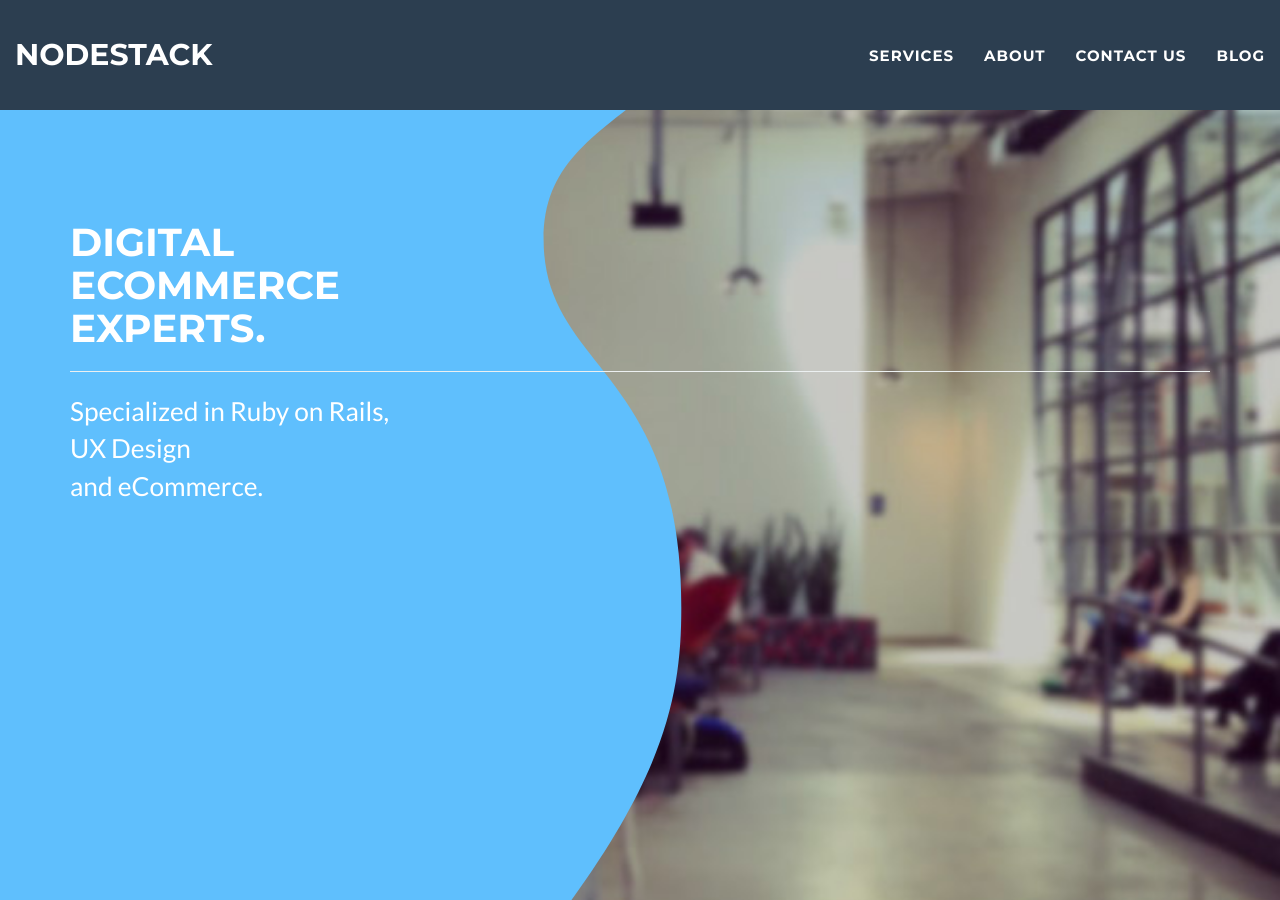
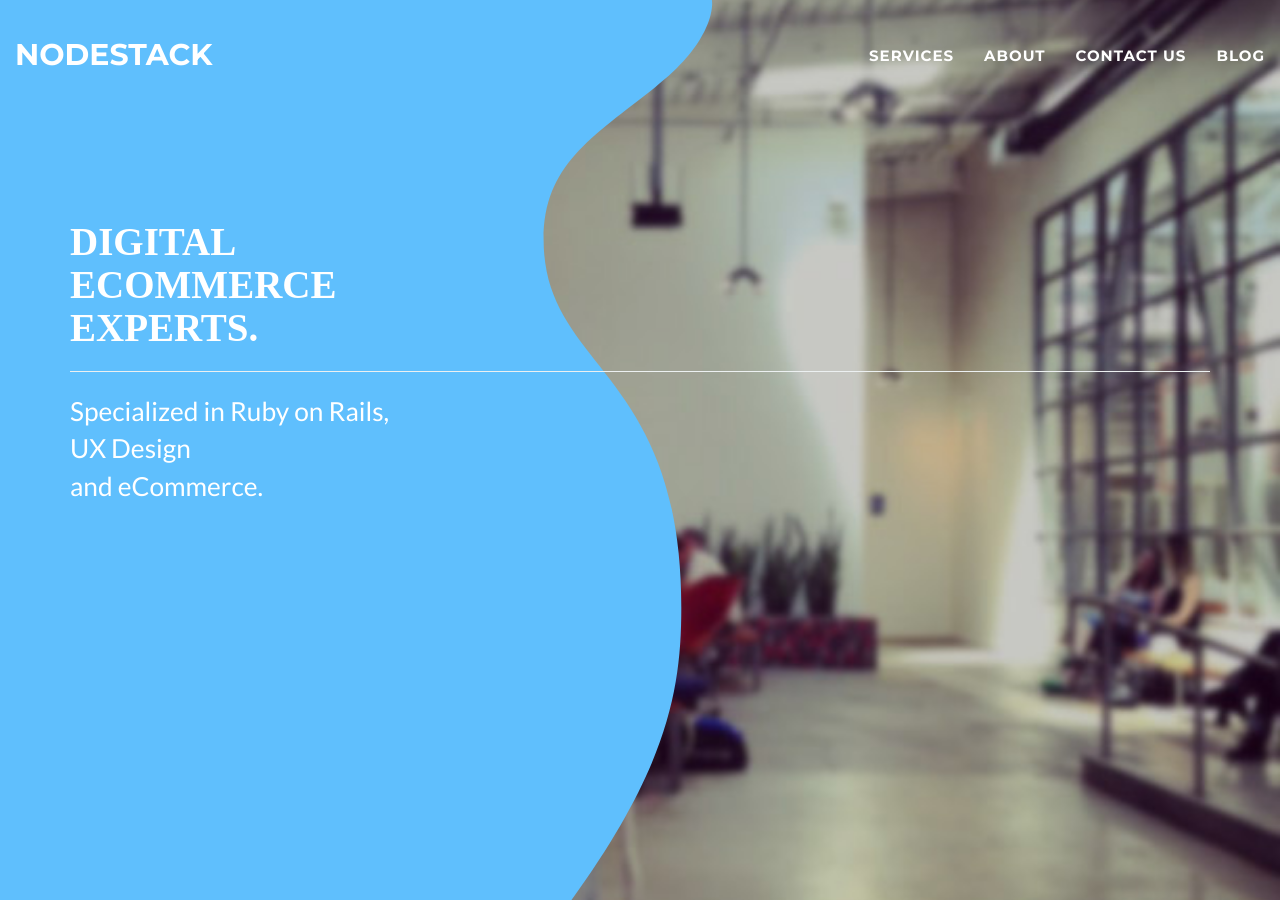
Before and after one commit to nodestack/nodestack.github.io, a Jekyll site: the page built from index.html, in a window 1280 px wide and 900 px high. Built offline with Jekyll 4.4.1, drawn with Linux system fonts in a browser that asks for light colours.

Commit message:
Update main.css

```diff
--- a/_includes/css/main.css
+++ b/_includes/css/main.css
@@ -34,6 +34,10 @@ h6 {
     text-transform: uppercase;
     font-family: Montserrat,"Helvetica Neue",Helvetica,Arial,sans-serif;
     font-weight: 700;
+}
+
+h1 {
+   font-family: "Droid Serif",serif;
 }
 
 hr.star-light,
@@ -185,7 +189,7 @@ header .intro-text .skills {
 .navbar-default,
 .navbar-inverse {
     border: 0;
-    border-color: transparent;
+    background: transparent;
 }
 
 section {
```
